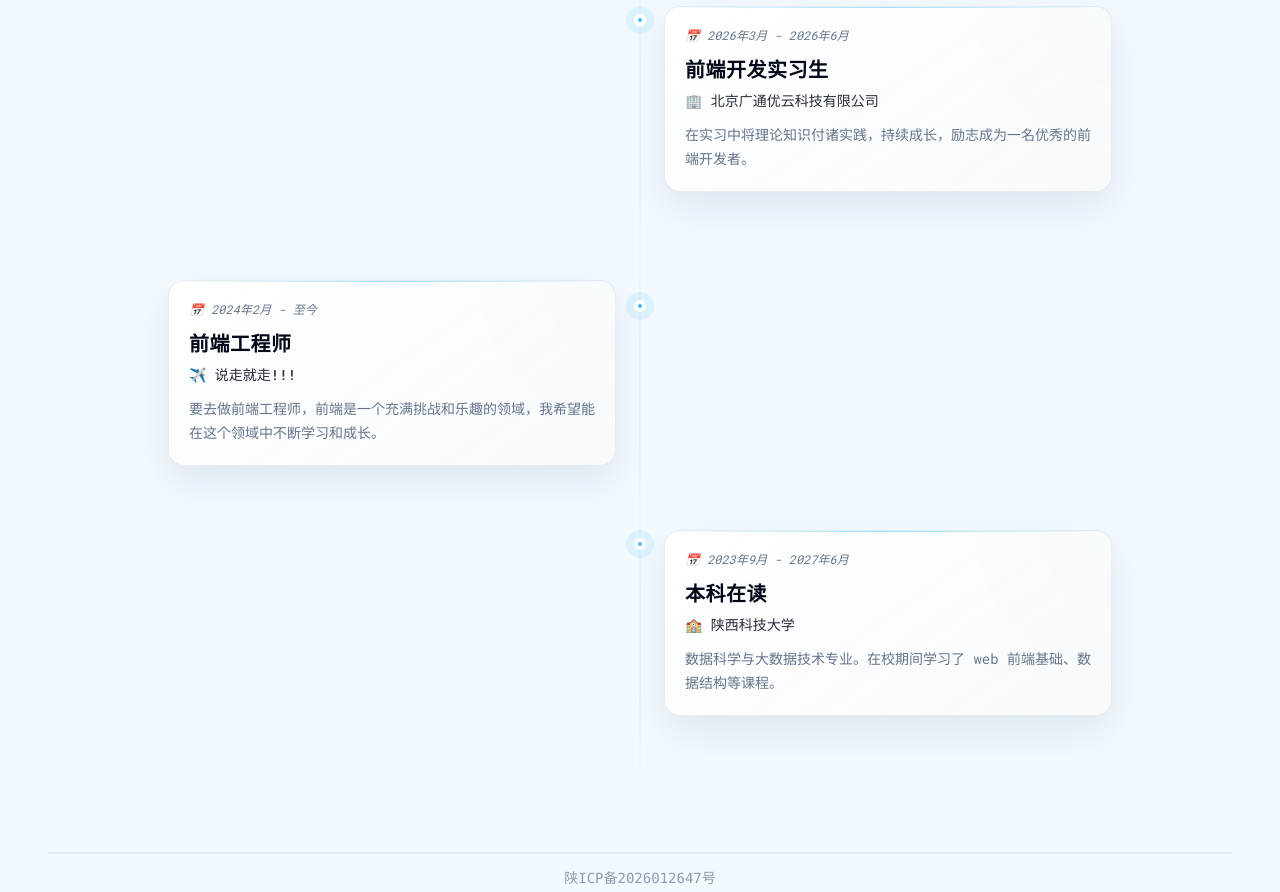
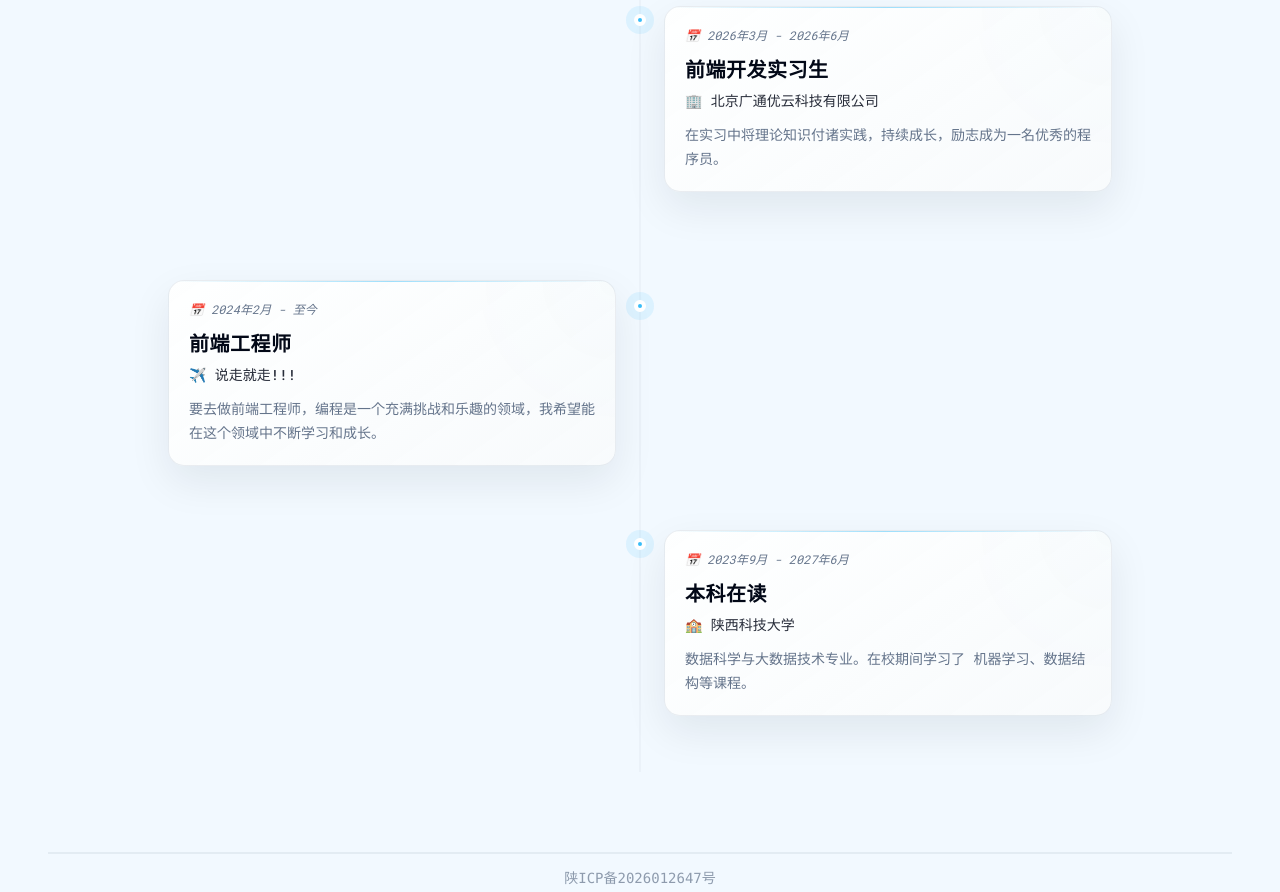
Before and after one commit to omnijk/omnijk.com, a Next.js app: page /message in a window 1280 px wide. Shown: the part 560-1452 px from the top of the page. Built offline with nearby package versions, Linux system fonts and the light colour scheme.

Commit message:
chore: 个人信息

```diff
--- a/app/message/page.js
+++ b/app/message/page.js
@@ -11,21 +11,21 @@ const experiences = [
     title: "前端开发实习生",
     subtitle: "🏢 北京广通优云科技有限公司",
     description:
-      "在实习中将理论知识付诸实践，持续成长，励志成为一名优秀的前端开发者。",
+      "在实习中将理论知识付诸实践，持续成长，励志成为一名优秀的程序员。",
   },
   {
     date: "2024年2月 - 至今",
     title: "前端工程师",
     subtitle: "✈️ 说走就走!!!",
     description:
-      "要去做前端工程师，前端是一个充满挑战和乐趣的领域，我希望能在这个领域中不断学习和成长。",
+      "要去做前端工程师，编程是一个充满挑战和乐趣的领域，我希望能在这个领域中不断学习和成长。",
   },
   {
     date: "2023年9月 - 2027年6月",
     title: "本科在读",
     subtitle: "🏫 陕西科技大学",
     description:
-      "数据科学与大数据技术专业。在校期间学习了 web 前端基础、数据结构等课程。",
+      "数据科学与大数据技术专业。在校期间学习了 机器学习、数据结构等课程。",
   },
 ];
 
```
